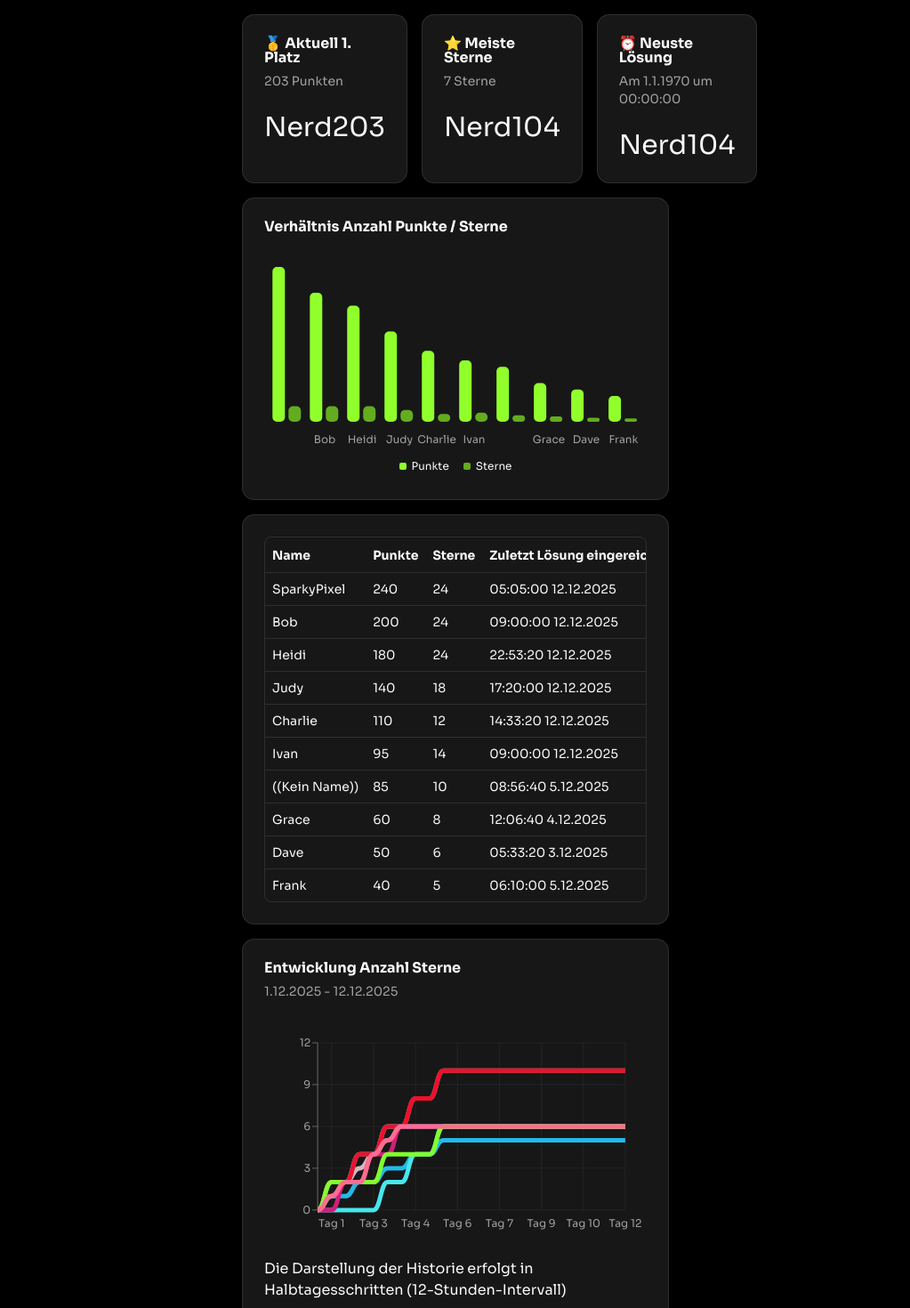
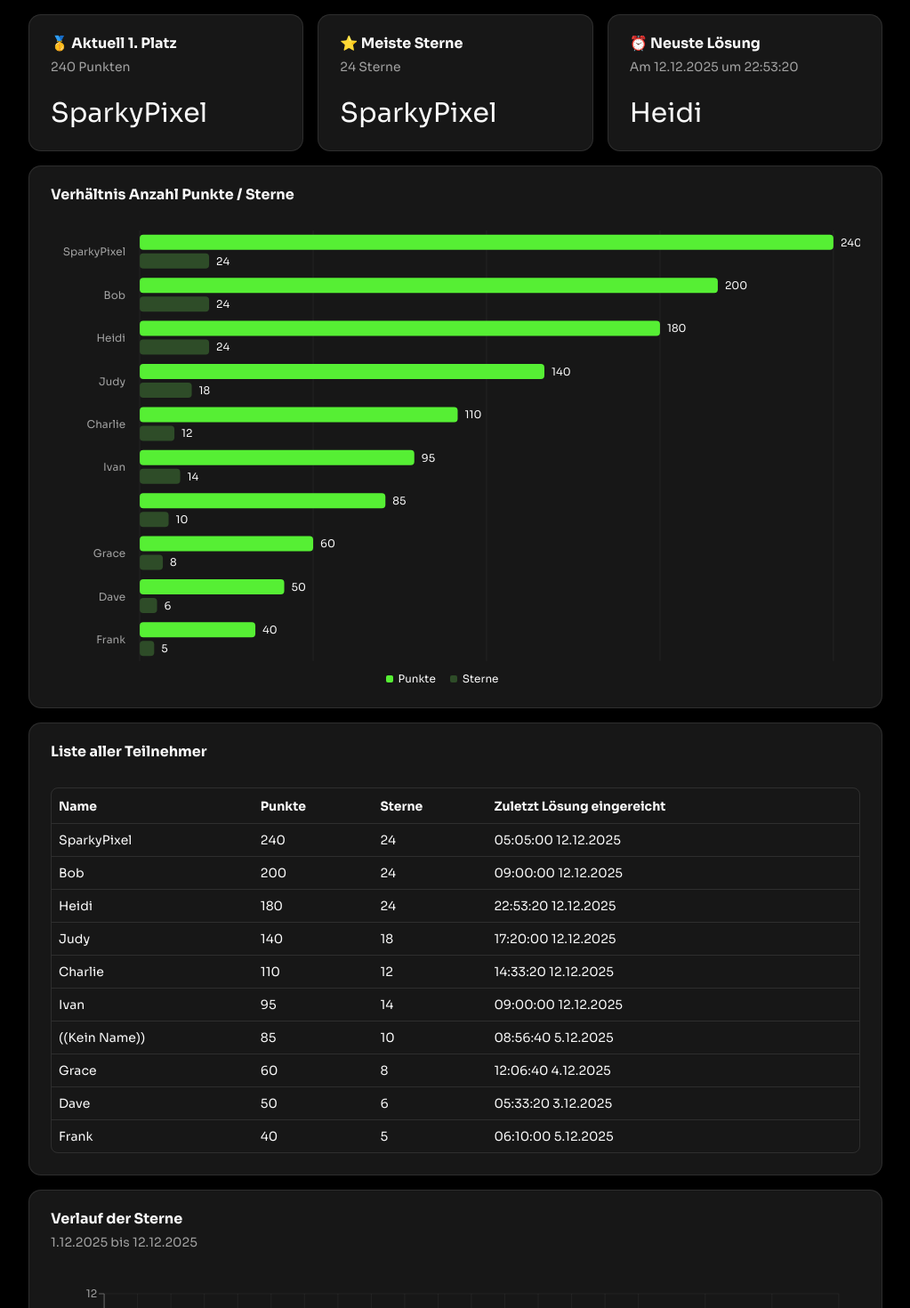
Before and after one commit to neuland-ingolstadt/neuland-aoc-leaderboard, a Next.js app: page / in a window 1280 px wide. Shown: the part 760-2230 px from the top of the page at 89% size, without its empty margins (128-1151 px from the left). Built offline with nearby package versions, Linux system fonts and the light colour scheme; a web font is replaced by a local one.

Commit message:
feat: polish chart cards

```diff
--- a/app/page.tsx
+++ b/app/page.tsx
@@ -3,6 +3,7 @@ import {
   Card,
   CardContent,
   CardDescription,
+  CardFooter,
   CardHeader,
   CardTitle,
 } from "@/components/ui/card";
@@ -11,7 +12,7 @@ import { LeaderboardTable } from "./leaderboard-data-table";
 import { columns } from "./leaderboard-column";
 import StarScoreChart from "./star-score-chart";
 import { StarHistoryChart } from "./star-history-chart";
-import { ChartBarStacked } from "./star-challenge-chart";
+import { StarChallengeChart } from "./star-challenge-chart";
 
 const highScoreMember: LeaderboardMember = {
   id: 1,
@@ -42,35 +43,43 @@ export default async function Home() {
   const parsedData: Leaderboard = await data.json();
 
   const memberList = Object.values(parsedData.members);
-  const memberListSorted = memberList.slice().sort((a, b) => {
+  const memberListSortedByScore = memberList.slice().sort((a, b) => {
     return b.local_score - a.local_score;
+  });
+
+  const memberListSortedByStars = memberList.slice().sort((a, b) => {
+    return b.stars - a.stars;
+  });
+
+  const memberListSortedByLastStar = memberList.slice().sort((a, b) => {
+    return b.last_star_ts - a.last_star_ts;
   });
 
   return (
     <>
       <Header></Header>
-      <div className={"grid grid-cols-1 gap-4 px-100"}>
-        <div className={"flex flex-row gap-4"}>
+      <div className={"grid grid-cols-1 gap-4 px-40"}>
+        <div className={"grid grid-cols-3 gap-4"}>
           <Card className={"grow"}>
             <CardHeader>
               <CardTitle>🥇 Aktuell 1. Platz</CardTitle>
               <CardDescription>
-                {highScoreMember.local_score + " Punkten"}
+                {memberListSortedByScore[0].local_score + " Punkten"}
               </CardDescription>
             </CardHeader>
             <CardContent>
-              <p className={"text-3xl"}>{highScoreMember.name}</p>
+              <p className={"text-3xl"}>{memberListSortedByScore[0].name}</p>
             </CardContent>
           </Card>
           <Card className={"grow"}>
             <CardHeader>
               <CardTitle>⭐ Meiste Sterne</CardTitle>
               <CardDescription>
-                {highStarsMember.stars + " Sterne"}
+                {memberListSortedByStars[0].stars + " Sterne"}
               </CardDescription>
             </CardHeader>
             <CardContent>
-              <p className={"text-3xl"}>{highStarsMember.name}</p>
+              <p className={"text-3xl"}>{memberListSortedByStars[0].name}</p>
             </CardContent>
           </Card>
           <Card className={"grow"}>
@@ -78,17 +87,17 @@ export default async function Home() {
               <CardTitle>⏰ Neuste Lösung</CardTitle>
               <CardDescription>
                 {"Am " +
-                  new Date(newestCommitMember.last_star_ts).toLocaleDateString(
+                  new Date(memberListSortedByLastStar[0].last_star_ts * 1000).toLocaleDateString(
                     "de-DE"
                   ) +
                   " um " +
-                  new Date(newestCommitMember.last_star_ts).toLocaleTimeString(
+                  new Date(memberListSortedByLastStar[0].last_star_ts * 1000).toLocaleTimeString(
                     "de-DE"
                   )}
               </CardDescription>
             </CardHeader>
             <CardContent>
-              <p className={"text-3xl"}>{highStarsMember.name}</p>
+              <p className={"text-3xl"}>{memberListSortedByLastStar[0].name}</p>
             </CardContent>
           </Card>
         </div>
@@ -98,23 +107,49 @@ export default async function Home() {
             <CardDescription></CardDescription>
           </CardHeader>
           <CardContent>
-            <StarScoreChart members={memberListSorted}></StarScoreChart>
+            <StarScoreChart members={memberListSortedByScore}></StarScoreChart>
           </CardContent>
         </Card>
         <Card>
+          <CardHeader>
+            <CardTitle>Liste aller Teilnehmer</CardTitle>
+          </CardHeader>
           <CardContent>
             <LeaderboardTable
               columns={columns}
-              data={memberListSorted}
+              data={memberListSortedByScore}
             ></LeaderboardTable>
           </CardContent>
         </Card>
-
-        <StarHistoryChart
-          leaderboard={parsedData}
-          startDate={startDate}
-          endDate={endDate}
-        ></StarHistoryChart>
+        <Card>
+          <CardHeader>
+            <CardTitle>Verlauf der Sterne</CardTitle>
+            <CardDescription>{startDate.toLocaleDateString("de-DE") + " bis " + endDate.toLocaleDateString("de-DE")}</CardDescription>
+          </CardHeader>
+          <CardContent>
+            <StarHistoryChart
+              leaderboard={parsedData}
+              startDate={startDate}
+              endDate={endDate}
+            ></StarHistoryChart>
+          </CardContent>
+          <CardFooter>
+            Die Daten werden in Halbtagesschritten angezeigt.
+          </CardFooter>
+        </Card>
+        <Card>
+          <CardHeader>
+            <CardTitle>
+              Verhältnis Lösungen erster Teil / zweiter Teil
+            </CardTitle>
+            <CardDescription>
+              Wie oft wurde insgesamt der erste Teil und der zweite Teil eines Rätselsgelöst (alle Teilnehmer zusammen)
+            </CardDescription>
+          </CardHeader>
+          <CardContent>
+            <StarChallengeChart leaderboardData={parsedData}></StarChallengeChart>
+          </CardContent>
+        </Card>
       </div>
     </>
   );
--- a/app/star-challenge-chart.tsx
+++ b/app/star-challenge-chart.tsx
@@ -41,7 +41,7 @@ const chartConfig = {
   },
 } satisfies ChartConfig;
 
-export function ChartBarStacked({ leaderboardData }: props) {
+export function StarChallengeChart({ leaderboardData }: props) {
   const members = Object.values(leaderboardData.members);
 
   const nrChallenges = 12;
@@ -80,12 +80,6 @@ export function ChartBarStacked({ leaderboardData }: props) {
   console.log(chartData);
 
   return (
-    <Card>
-      <CardHeader>
-        <CardTitle>Bar Chart - Stacked + Legend</CardTitle>
-        <CardDescription>January - June 2024</CardDescription>
-      </CardHeader>
-      <CardContent>
     <ChartContainer config={chartConfig}>
       <BarChart accessibilityLayer data={chartData}>
         <CartesianGrid vertical={false} />
@@ -100,18 +94,16 @@ export function ChartBarStacked({ leaderboardData }: props) {
         <Bar
           dataKey="starsChallengeOne"
           stackId="a"
-              fill="#132999"
+          fill="#1f2b1cff"
           radius={[0, 0, 4, 4]}
         />
         <Bar
           dataKey="starsChallengeTwo"
           stackId="a"
-              fill="#932999"
+          fill="#56EF34"
           radius={[4, 4, 0, 0]}
         />
       </BarChart>
     </ChartContainer>
-      </CardContent>
-    </Card>
   );
 }
--- a/app/star-history-chart.tsx
+++ b/app/star-history-chart.tsx
@@ -5,10 +5,6 @@ import { CartesianGrid, Line, LineChart, XAxis, YAxis } from "recharts";
 import {
   Card,
   CardContent,
-  CardDescription,
-  CardFooter,
-  CardHeader,
-  CardTitle,
 } from "@/components/ui/card";
 import {
   ChartConfig,
@@ -21,6 +17,7 @@ import transformStarData, {
 } from "@/src/lib/transform-star-data";
 import { useEffect, useState } from "react";
 import { Leaderboard } from "@/src/types/leaderboard";
+import { stringToColor } from "@/src/lib/color-utils";
 
 interface props {
   leaderboard: Leaderboard;
@@ -69,15 +66,7 @@ export function StarHistoryChart({ leaderboard, startDate, endDate }: props) {
   }
 
   return (
-    <Card>
-      <CardHeader>
-        <CardTitle>Entwicklung Anzahl Sterne</CardTitle>
-        <CardDescription>
-          {dateDisplay?.start + " - " + dateDisplay?.end}
-        </CardDescription>
-      </CardHeader>
-      <CardContent>
-        <ChartContainer className="w-full" config={{}}>
+    <ChartContainer config={{}}>
       <LineChart
         accessibilityLayer
         data={formattedChartData}
@@ -108,15 +97,13 @@ export function StarHistoryChart({ leaderboard, startDate, endDate }: props) {
         {Object.keys(formattedChartData[0]).map((name) => {
           if (name == "label") return;
 
-              const randomColor = `#${Math.floor(Math.random() * 16777215)
-                .toString(16)
-                .padStart(6, "0")}`;
+          const color = stringToColor(name);
 
           return (
             <Line
               type={"bump"}
               dataKey={name}
-                  stroke={randomColor}
+              stroke={color}
               strokeWidth={5}
               dot={false}
             />
@@ -124,13 +111,5 @@ export function StarHistoryChart({ leaderboard, startDate, endDate }: props) {
         })}
       </LineChart>
     </ChartContainer>
-      </CardContent>
-      <CardFooter>
-        <p>
-          Die Darstellung der Historie erfolgt in Halbtagesschritten
-          (12-Stunden-Intervall)
-        </p>
-      </CardFooter>
-    </Card>
   );
 }
--- a/app/star-score-chart.tsx
+++ b/app/star-score-chart.tsx
@@ -9,14 +9,28 @@ import {
   ChartTooltip,
   ChartTooltipContent,
 } from "@/components/ui/chart";
-import { BarChart, Bar, XAxis, YAxis } from "recharts";
+import {
+  BarChart,
+  Bar,
+  XAxis,
+  YAxis,
+  CartesianGrid,
+  LabelList,
+  Cell,
+} from "recharts";
+import { stringToColor } from "@/src/lib/color-utils";
 
 const chartConfig = {
   stars: {
     label: "Sterne",
+    color: "var(--accent-muted)",
   },
   local_score: {
     label: "Punkte",
+    color: "var(--accent)",
+  },
+  label: {
+    color: "var(--background)",
   },
 } satisfies ChartConfig;
 
@@ -26,28 +40,49 @@ export interface Props {
 
 export default function StarScoreChart({ members }: Props) {
   return (
-    <>
     <ChartContainer config={chartConfig}>
-        <BarChart data={members}>
-          <ChartTooltip content={<ChartTooltipContent />} />
-          <ChartLegend content={<ChartLegendContent />} />
-          <Bar dataKey="local_score" fill="var(--accent)" radius={5}></Bar>
-          <Bar dataKey="stars" fill="var(--accent-muted)" radius={5}></Bar>
-          <XAxis
+      <BarChart
+        accessibilityLayer
+        data={members}
+        layout="vertical"
+        margin={{
+          right: 30,
+        }}
+      >
+        <CartesianGrid horizontal={false} />
+        <YAxis
           dataKey="name"
+          type="category"
           tickLine={false}
           tickMargin={10}
           axisLine={false}
-            tickFormatter={(value: string) =>
-              value
-                ? value.length > 11
-                  ? value.slice(0, 11) + "..."
-                  : value
-                : "<Kein Name>"
-            }
+          width={100}
         />
+        <XAxis type="number" hide />
+        <ChartTooltip
+          cursor={false}
+          content={<ChartTooltipContent indicator="line" />}
+        />
+        <ChartLegend content={<ChartLegendContent />} />
+        <Bar dataKey="local_score" layout="vertical" radius={4} fill="#56EF34">
+          <LabelList
+            dataKey="local_score"
+            position="right"
+            offset={8}
+            className="fill-foreground"
+            fontSize={12}
+          />
+        </Bar>
+        <Bar dataKey="stars" layout="vertical" radius={4} fill="#2e4c28">
+          <LabelList
+            dataKey="stars"
+            position="right"
+            offset={8}
+            className="fill-foreground"
+            fontSize={12}
+          />
+        </Bar>
       </BarChart>
     </ChartContainer>
-    </>
   );
 }
--- /dev/null
+++ b/src/lib/color-utils.ts
@@ -0,0 +1,14 @@
+export function stringToColor(str: string) {
+  let hash = 0;
+  for (let i = 0; i < str.length; i++) {
+    hash = str.charCodeAt(i) + ((hash << 5) - hash);
+  }
+
+  // Generate hue across the full spectrum
+  const hue = Math.abs(hash) % 360;
+  // Fixed saturation and lightness for harmonious look
+  const saturation = 70;
+  const lightness = 60;
+
+  return `hsl(${hue}, ${saturation}%, ${lightness}%)`;
+}
```
Lines whose indentation alone changed are shown as unchanged.
